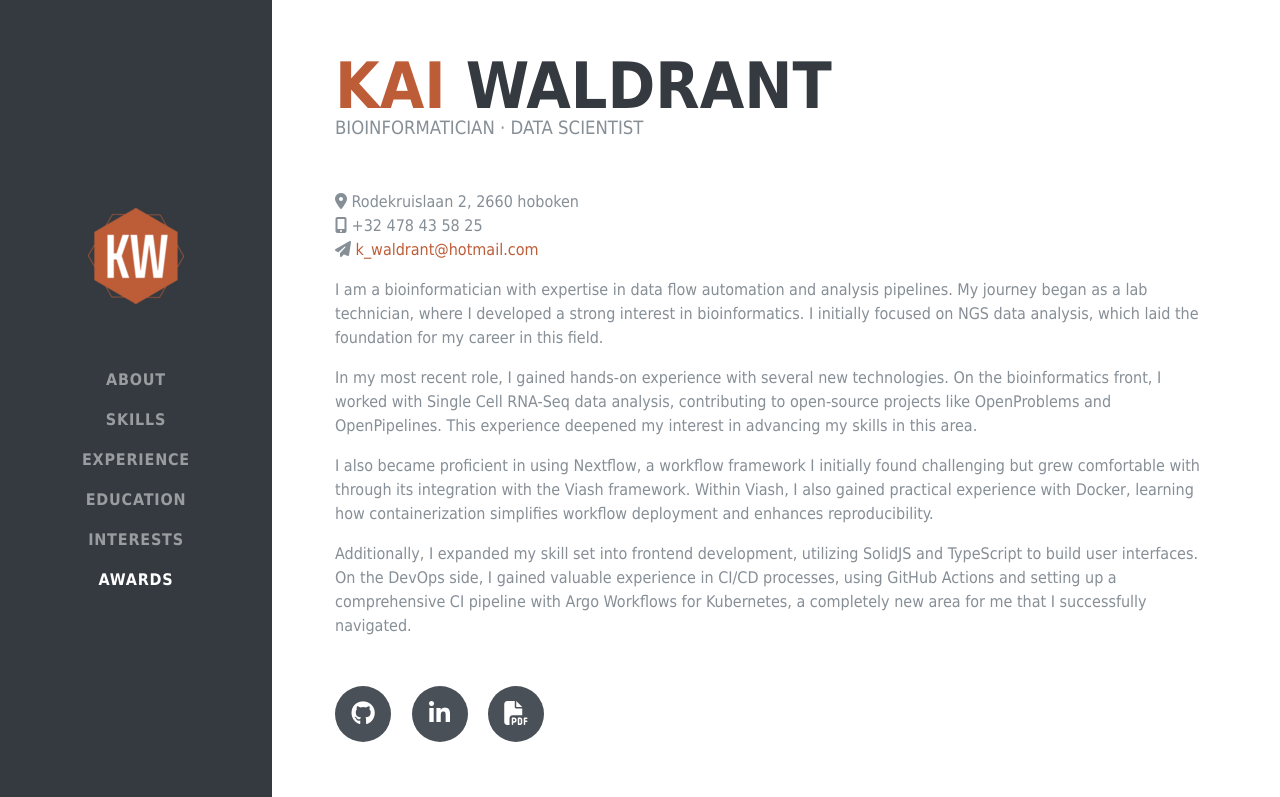
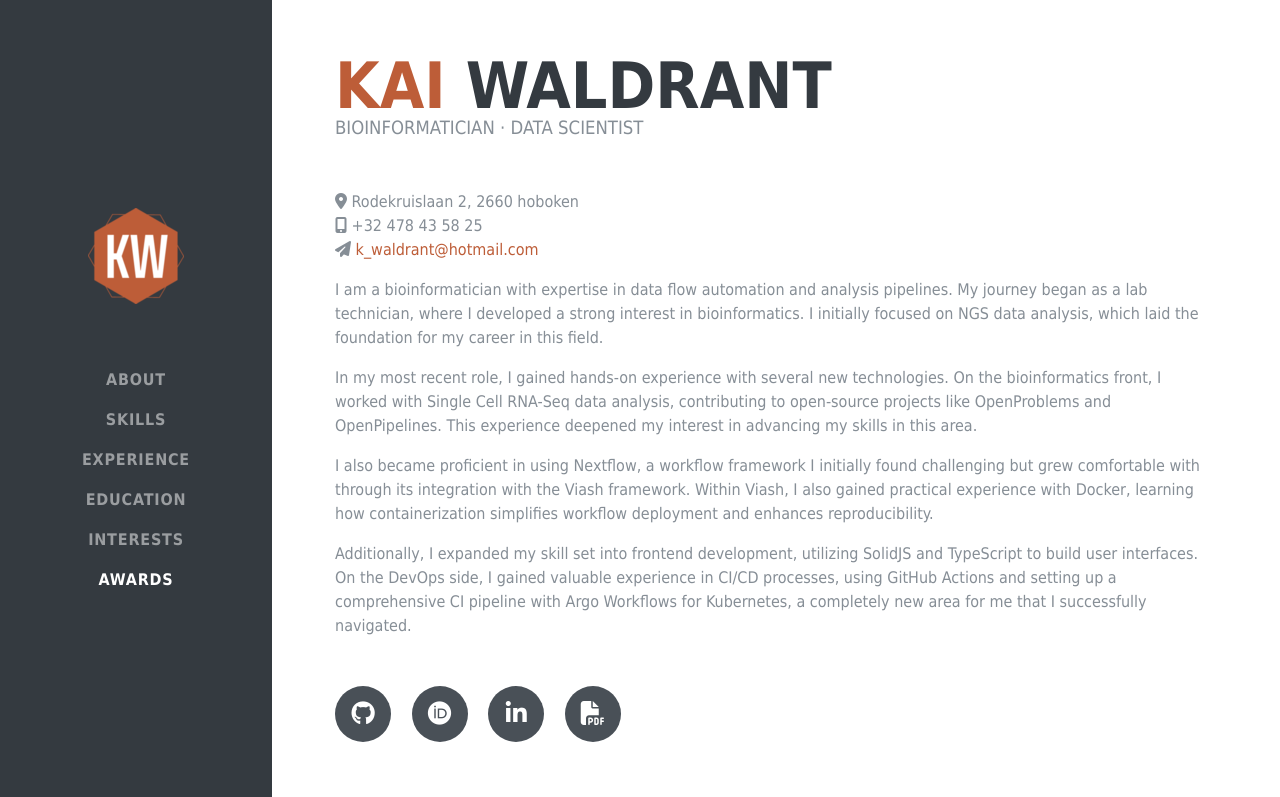
Before and after one commit to KaiWaldrant/kaiwaldrant.github.io, a plain HTML site: page index.html in a window 1280 px wide. Shown: the top 797 px of the page. Drawn offline with nearby package versions, Linux system fonts and the light colour scheme; a web font is replaced by a local one.

Commit message:
Add orcid link

```diff
--- a/index.html
+++ b/index.html
@@ -122,6 +122,7 @@
         </div>
         <div class="social-icons">
           <a href="https://github.com/KaiWaldrant" target="_blank"><i class="fab fa-github"></i></a>
+          <a href="https://orcid.org/0009-0003-8555-1361" target="_blank"><i class="fab fa-orcid"></i></a>
           <a href="https://www.linkedin.com/in/kai-waldrant-b8b86160/" target="_blank">
             <i class="fab fa-linkedin-in"></i>
           </a>
```
